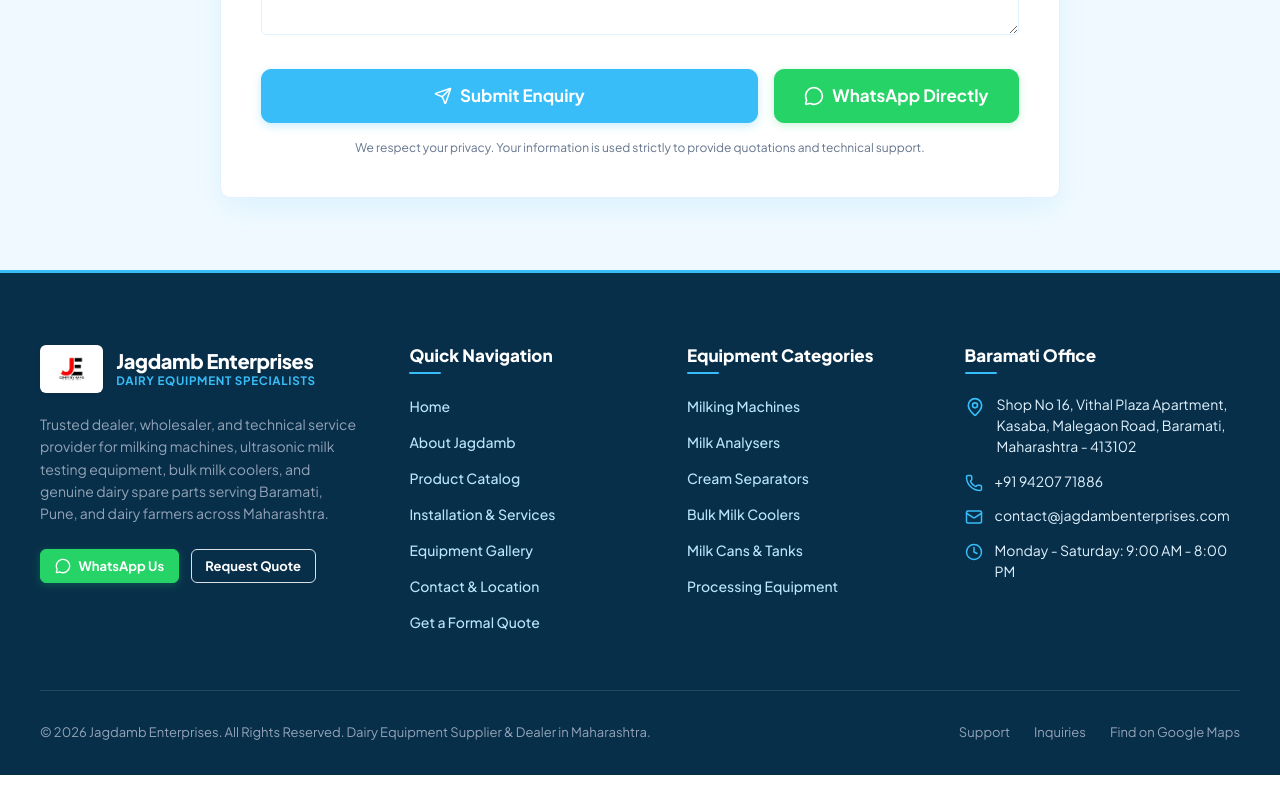
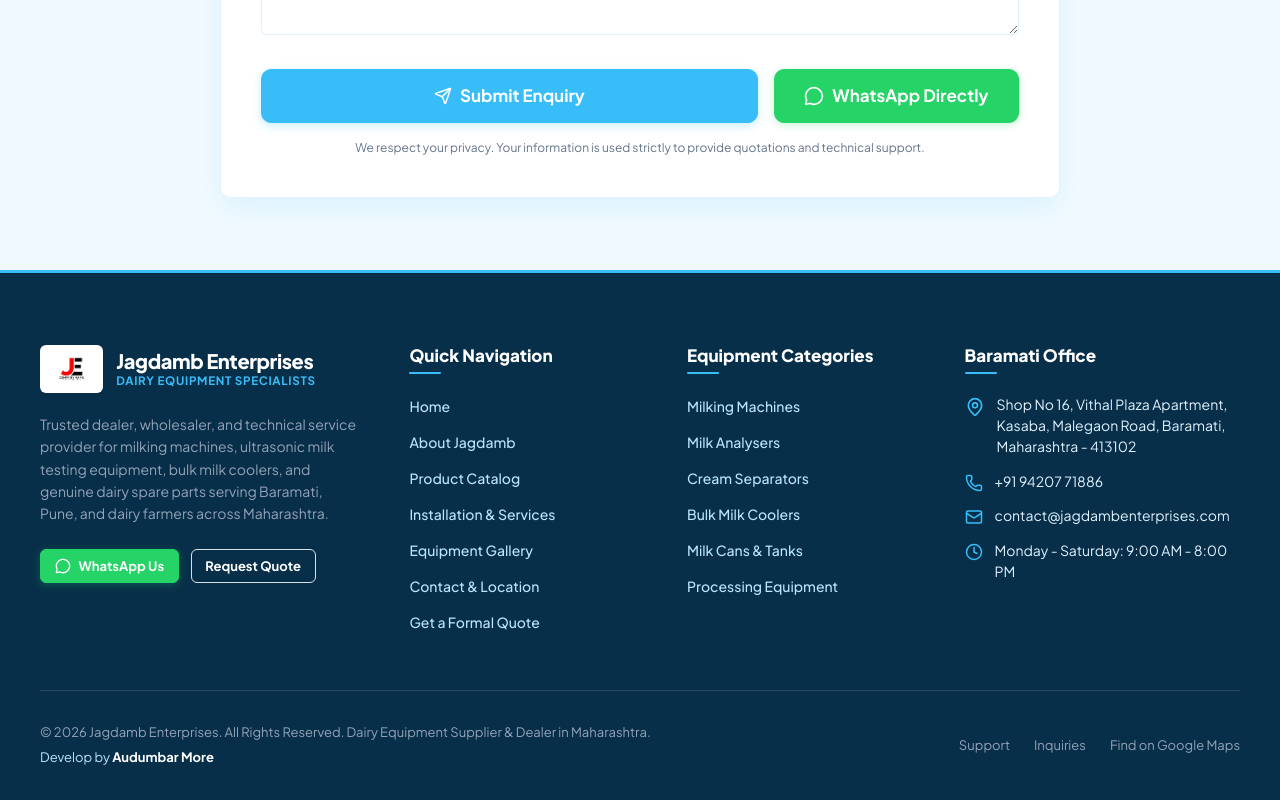
Before and after one commit to audu0132/Jagdamb, a React (Vite) app: page / in a window 1280 px wide. Shown: the part 7128-7928 px from the top of the page. Before the commit the page ends 7903 px from the top, so only its background shows below. Built offline with nearby package versions, Linux system fonts and the light colour scheme.

Commit message:
feat: add Footer component with brand info, navigation, categories, and contact details

```diff
--- a/src/components/Footer.jsx
+++ b/src/components/Footer.jsx
@@ -131,7 +131,12 @@ export default function Footer() {
 
         {/* Footer Bottom Strip */}
         <div className="footer-bottom">
-          <p>© {currentYear} {companyConfig.name}. All Rights Reserved. Dairy Equipment Supplier & Dealer in Maharashtra.</p>
+          <div>
+            <p>© {currentYear} {companyConfig.name}. All Rights Reserved. Dairy Equipment Supplier & Dealer in Maharashtra.</p>
+            <p style={{ marginTop: "0.35rem", fontSize: "0.8125rem", color: "#BAE6FD" }}>
+              Develop by <strong style={{ color: "#FFFFFF", fontWeight: 700 }}>Audumbar More</strong>
+            </p>
+          </div>
           <div style={{ display: "flex", gap: "1.5rem" }}>
             <Link to="/contact" style={{ color: "#94A3B8" }}>Support</Link>
             <Link to="/enquiry" style={{ color: "#94A3B8" }}>Inquiries</Link>
```
